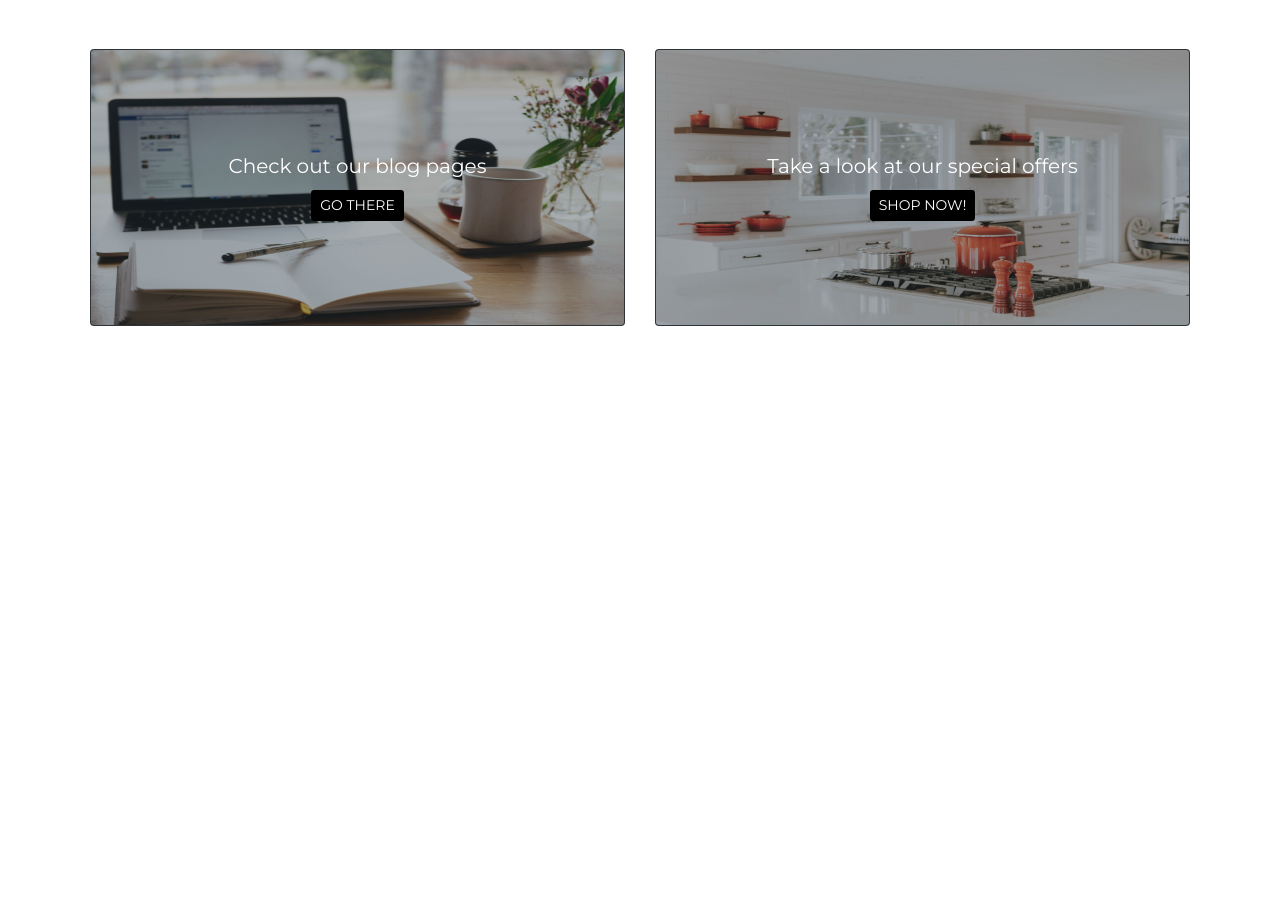
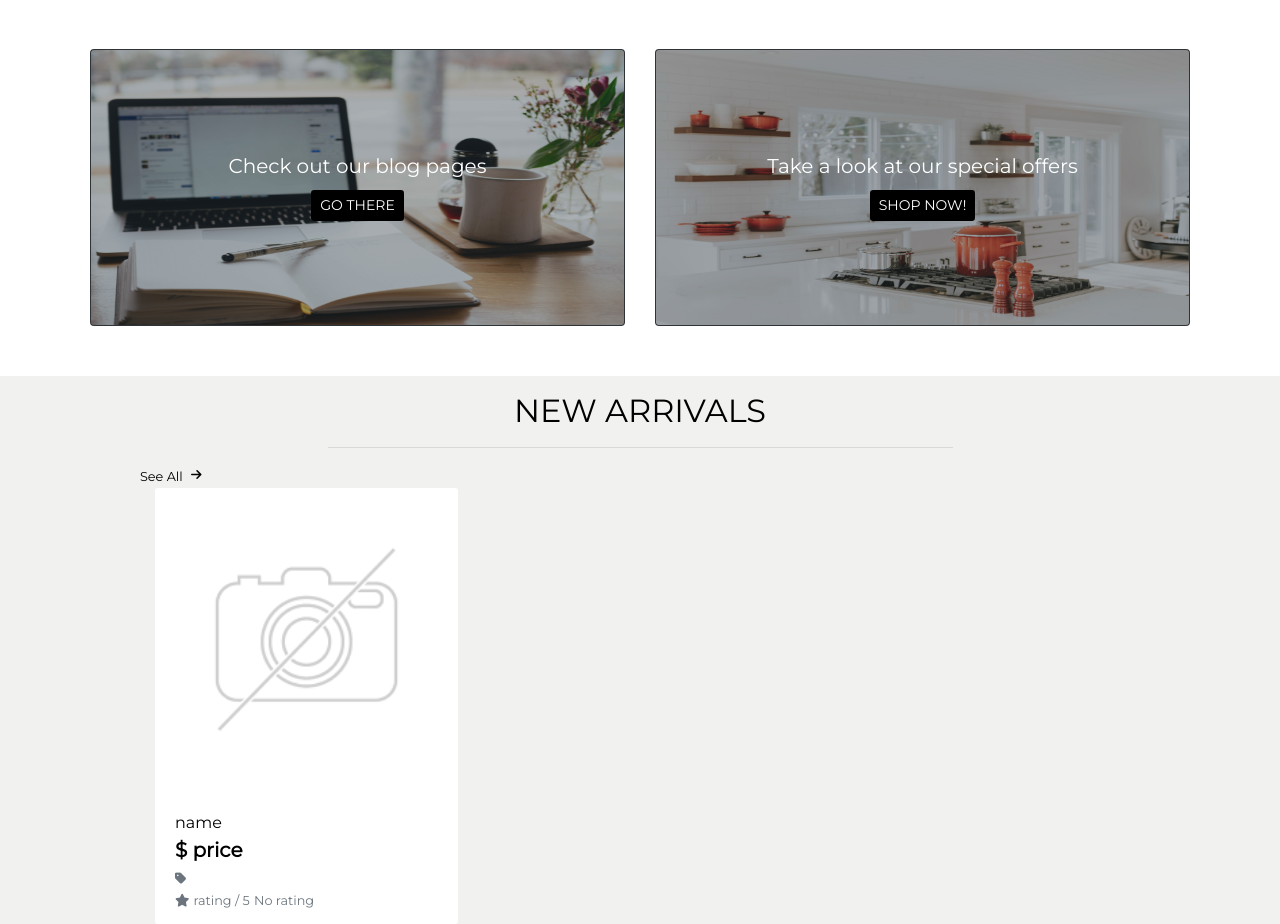
Before and after one commit to Kiran6248/superchef-ms4, a Django app: page / in a window 1280 px wide. Shown: the part 775-1699 px from the top of the page. Before the commit the page ends 1101 px from the top, so only its background shows below. Run offline with Django 3.2, Linux system fonts and the light colour scheme; some libraries are stand-ins or nearby versions.

Commit message:
Add new arrival section in index.html file

```diff
--- a/home/templates/home/index.html
+++ b/home/templates/home/index.html
@@ -103,4 +103,57 @@
             </div>
         </div>
     </section>
+    <!-- New arrival section -->
+    <section>
+        <div class="new-arrivals-section container-fluid">
+            <div class="row">
+                <div class="col text-center mt-3">
+                    <h2 class="text-uppercase">New Arrivals</h2>
+                    <hr class="w-50">
+                </div>
+            </div>
+            <div class="container">
+                <!-- See all links-->
+                <div class="row see-all">
+                    <a href="" class="see-all-link">
+                        <small class="text-black">See All</small>
+                        <i class="fas fa-arrow-right fa-xs ml-1 text-black"></i>
+                    </a>
+                </div>
+                <!-- New arrival section for mobile and laptop screen sizes -->
+                <div class="row">
+                    <div class="col-12 col-md-4 d-sm-none d-md-block">
+                        <div class="card h-100 border-0">
+                            <!-- New arrival product image-->
+                            <a href="">
+                                <img src="{{ MEDIA_URL }}noimage.png" alt="" class="card-img-top img-fluid">
+                            </a>
+                            <!--New arrival Product Deatils -->
+                            <div class="card-body pb-0">
+                                <!-- Product Name -->
+                                <p class="mb-0">name</p>
+                            </div>
+                            <div class="card-footer bg-white pt-0 border-0 text-left">
+                                <div class="row">
+                                    <div class="col">
+                                        <!-- Product Price -->
+                                        <p class="lead mb-0 text-left font-weight-bold">$ price</p>
+                                        <p class="small mt-1 mb-0">
+                                            <!-- Product Category -->
+                                            <a href="" class="text-muted">
+                                                <i class="fas fa-tag mr-1"></i>
+                                            </a>
+                                        </p>
+                                        <!-- Product Rating -->
+                                        <small class="text-muted"><i class="fas fa-star mr-1"></i>rating / 5</small>
+                                        <small class="text-muted">No rating</small>
+                                    </div>
+                                </div>
+                            </div>
+                        </div>
+                    </div>
+                </div>
+            </div>
+        </div>
+    </section>
 {% endblock %}
```
Also changed, not shown: media/noimage.png (added).
